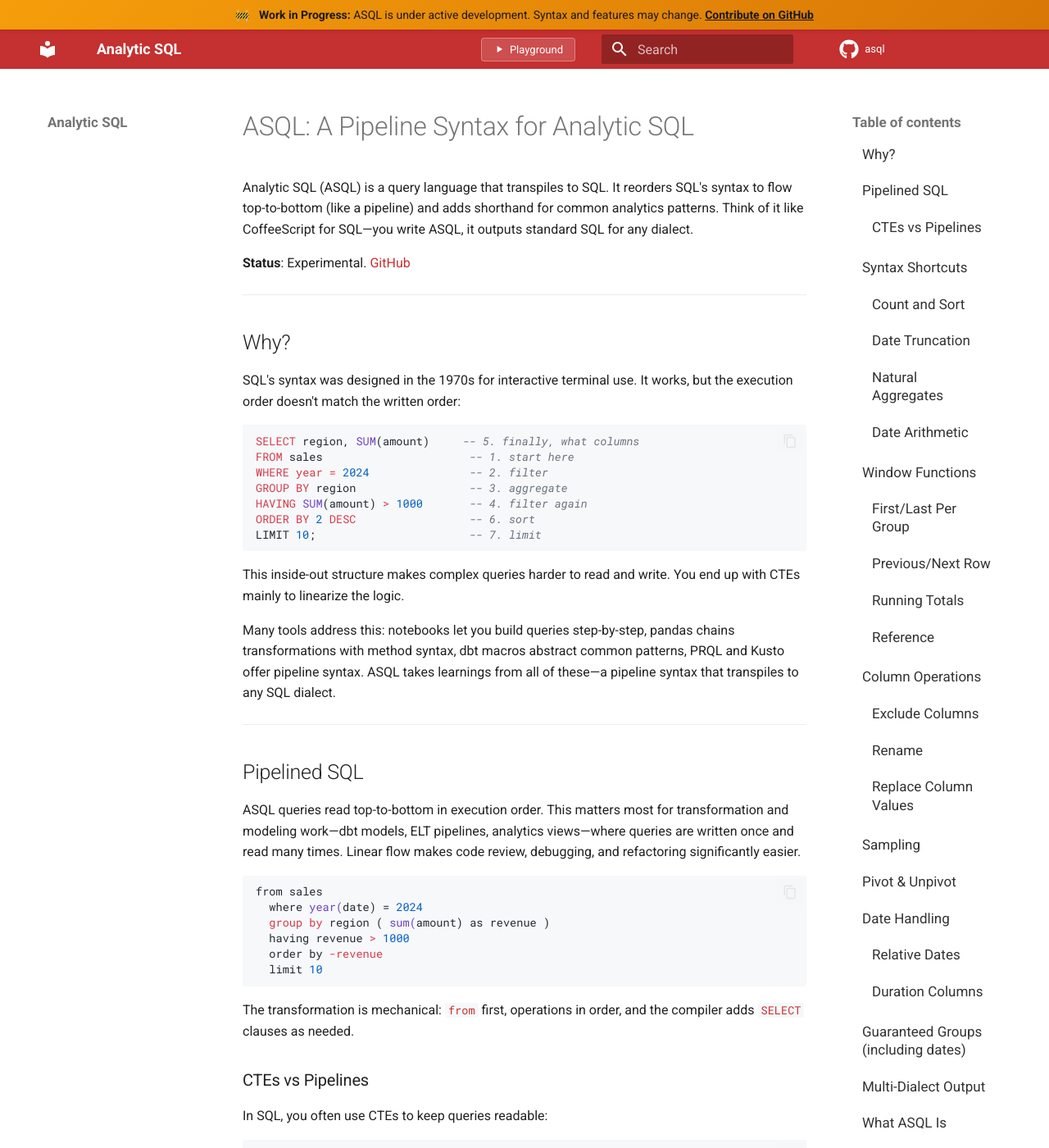
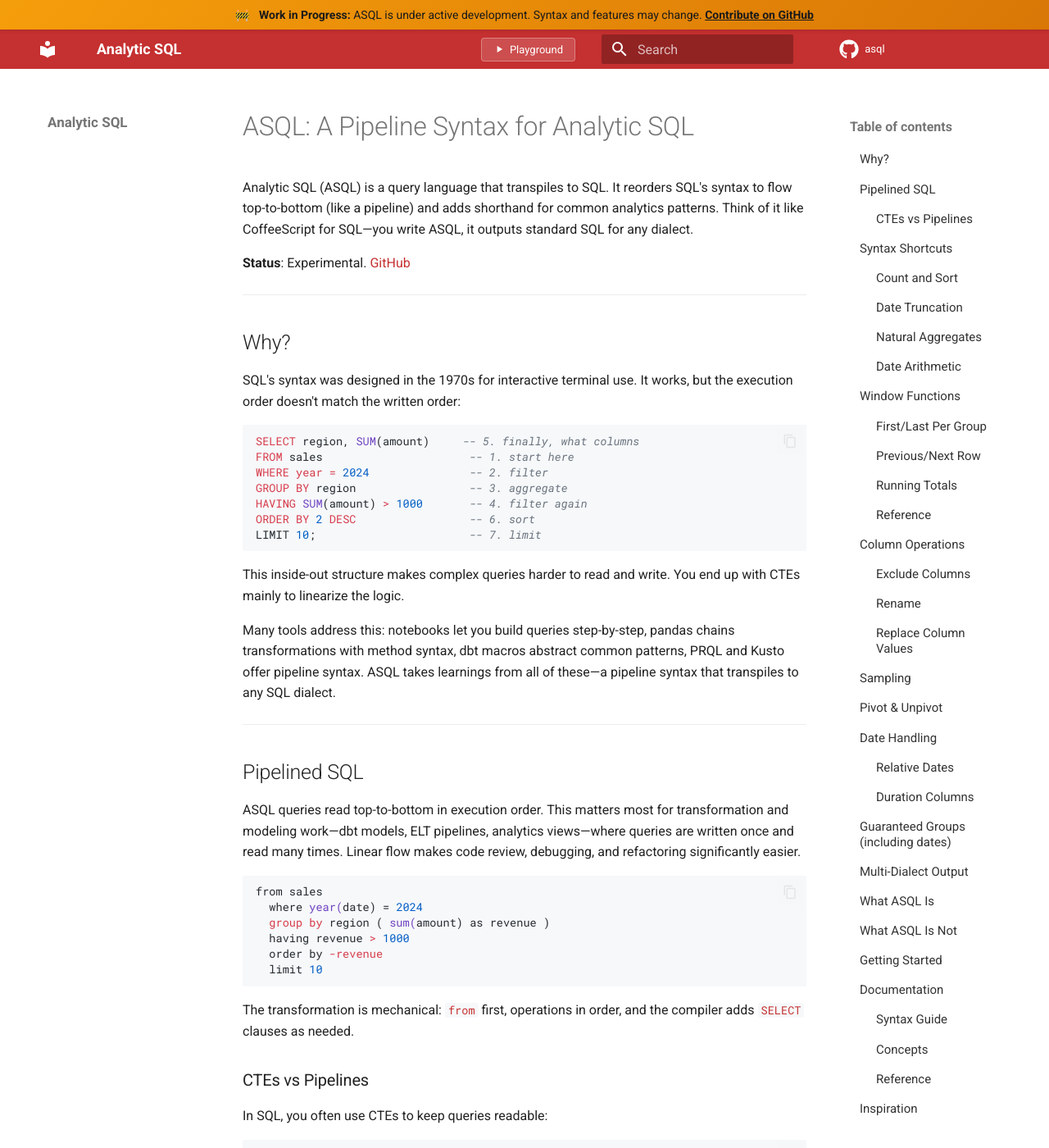
Before and after one commit to davefowler/asql, an MkDocs documentation site: the page built from docs/index.md, in a window 1280 px wide and 1400 px high. Shown: the whole window at 82% size. Built offline with MkDocs 1.6.1 and Material for MkDocs 9.7.7, drawn with Linux system fonts in a browser that asks for light colours; nearby versions of some CDN libraries; comment, search, counter and statistics services are not loaded.

Commit message:
you know quickstart vs code things

```diff
--- a/docs/static/docs.css
+++ b/docs/static/docs.css
@@ -92,21 +92,33 @@
 }
 
 .md-sidebar--secondary .md-nav {
-    font-size: 0.85rem;
+    font-size: 0.75rem;
+    line-height: 1.25;
 }
 
 .md-sidebar--secondary .md-nav__item {
-    margin-bottom: 0.2rem;
+    margin: 0;
 }
 
 .md-sidebar--secondary .md-nav__link {
-    padding: 0.3rem 0.6rem;
+    padding: 0.2rem 0.45rem;
     border-radius: 4px;
     transition: all 0.2s;
 }
 
 .md-sidebar--secondary .md-nav__link:hover {
     background-color: rgba(197, 48, 48, 0.05);
+}
+
+/* TOC title tighter (reduces chance of scroll) */
+.md-sidebar--secondary .md-nav__title {
+    font-size: 0.8rem;
+    padding: 0.35rem 0.45rem;
+}
+
+/* TOC nested indentation */
+.md-sidebar--secondary .md-nav .md-nav__list .md-nav__list {
+    margin-left: 0.4rem;
 }
 
 /* Navigation sidebar - left (light mode) */
@@ -206,6 +218,14 @@
    (relies on Material's navigation.sections)
    ============================================= */
 
+/* The Material TOC gets inlined under the active page inside the PRIMARY nav.
+   We never want that: TOC should only appear in the right sidebar. */
+.md-sidebar--primary #__toc,
+.md-sidebar--primary label[for="__toc"],
+.md-sidebar--primary .md-nav--secondary {
+    display: none !important;
+}
+
 /* Remove the forced "show everything" behavior (let Material manage state) */
 
 /* Make primary nav more compact + readable */
@@ -218,6 +238,18 @@
     font-weight: 600;
     padding: 0.45rem 0.6rem;
     border-radius: 6px;
+}
+
+/* Match Dataface: section labels + chevron aligned right */
+.md-sidebar--primary .md-nav__item--nested > label.md-nav__link {
+    display: flex;
+    align-items: center;
+    justify-content: space-between;
+    gap: 0.5rem;
+}
+
+.md-sidebar--primary .md-nav__item--nested > label.md-nav__link .md-nav__icon {
+    opacity: 0.7;
 }
 
 /* Active section header: red text (no heavy background) */
```
Also changed, not shown: vscode-extension/QUICK_START.md (+1 -1 lines).
